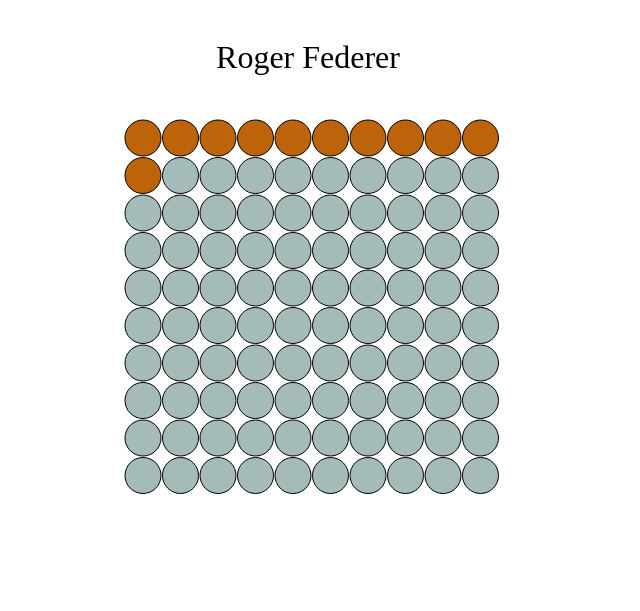
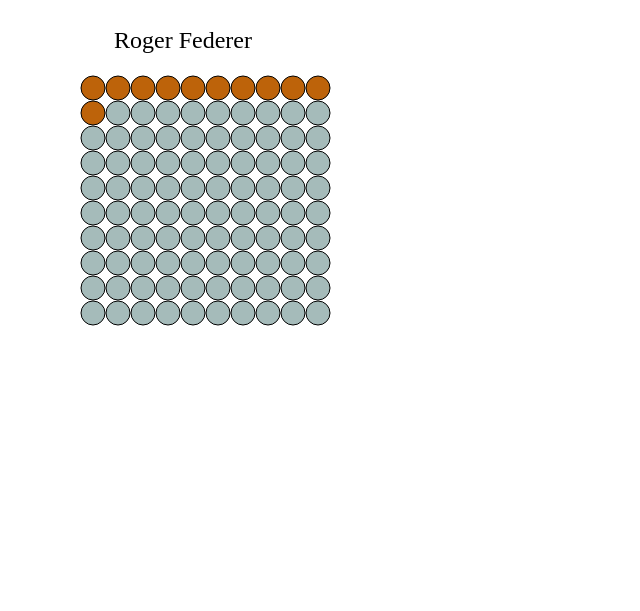
Before and after one commit to rykay/rogertitles, a plain HTML site: page index.html in a window 1280 px wide. Shown: the whole page, without its empty margins (0-640 px from the left). Drawn offline with nearby package versions, Linux system fonts and the light colour scheme.

Commit message:
Update index.html

```diff
--- a/index.html
+++ b/index.html
@@ -2,7 +2,7 @@
 <meta charset="utf-8">
 <html>
 <head>
-    <script src="https://d3js.org/d3.v4.js"></script>
+    <script src="http://d3js.org/d3.v4.js"></script>
 </head>
 
 <body>
@@ -26,8 +26,8 @@
 
 
         //width and height of the SVG
-        const width = 600;
-        const height = 600;
+        const width = 350;
+        const height = 350;
 
         //create an svg with width and height
         var svg = d3.select('#grid-chart')
@@ -58,9 +58,9 @@
 
         svg.append("text")
             .attr("x", (width / 2))
-            .attr("y", 60)
+            .attr("y", 40)
             .attr("text-anchor", "middle")
-            .style("font-size", "32px")
+            .style("font-size", "24px")
             .text("Roger Federer");
 
 
@@ -68,9 +68,9 @@
             .data(data)
             .enter().append("circle")
             .attr("id", function(d){return "id"+d;})
-            .attr('cx', function(d){return x(d%numCols)*1.5;})
-            .attr('cy', function(d){return y(Math.floor(d/numCols))*1.5;})
-            .attr('r', 18)
+            .attr('cx', function(d){return x(d%numCols)-50;})
+            .attr('cy', function(d){return y(Math.floor(d/numCols))-50;})
+            .attr('r', 12)
             .attr('fill', function(d){return d < rafaPercentNumber ? tennisFillActive : tennisFill;})
             .style('stroke', 'black');
 
```
